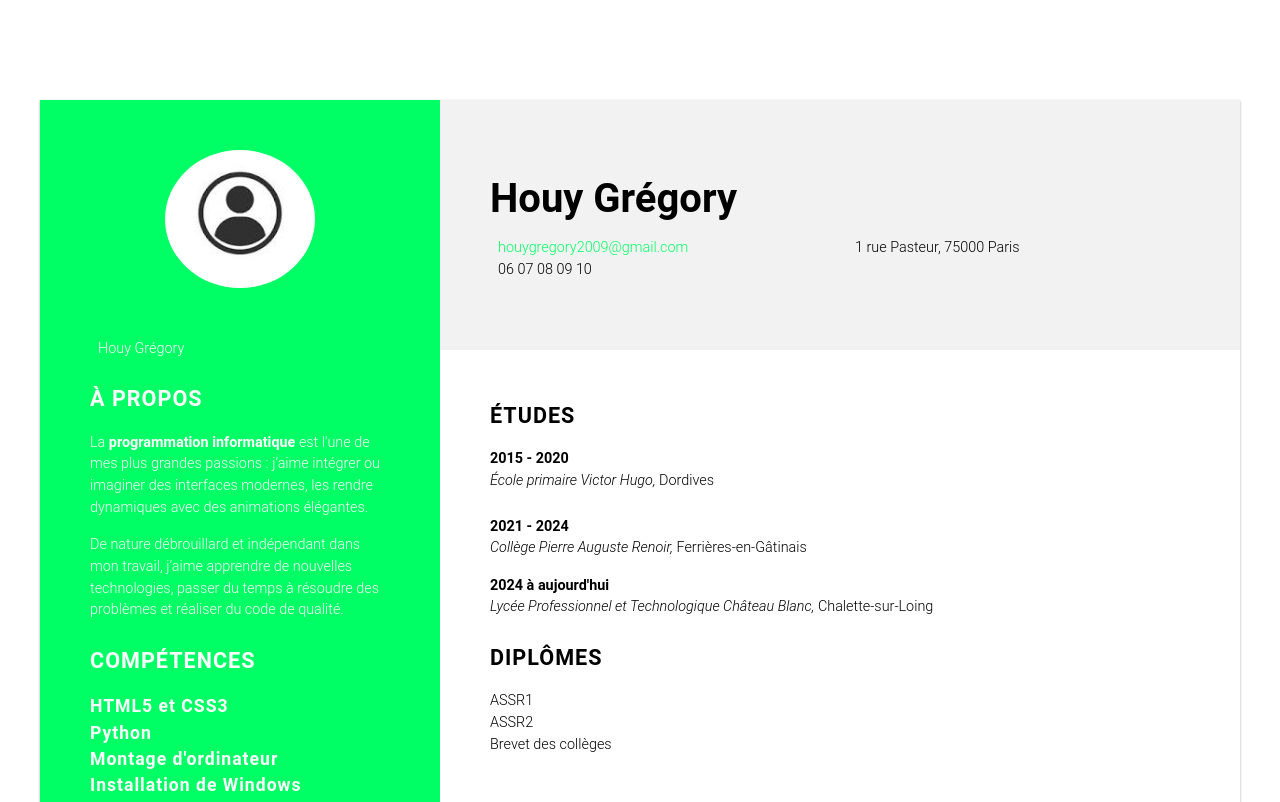
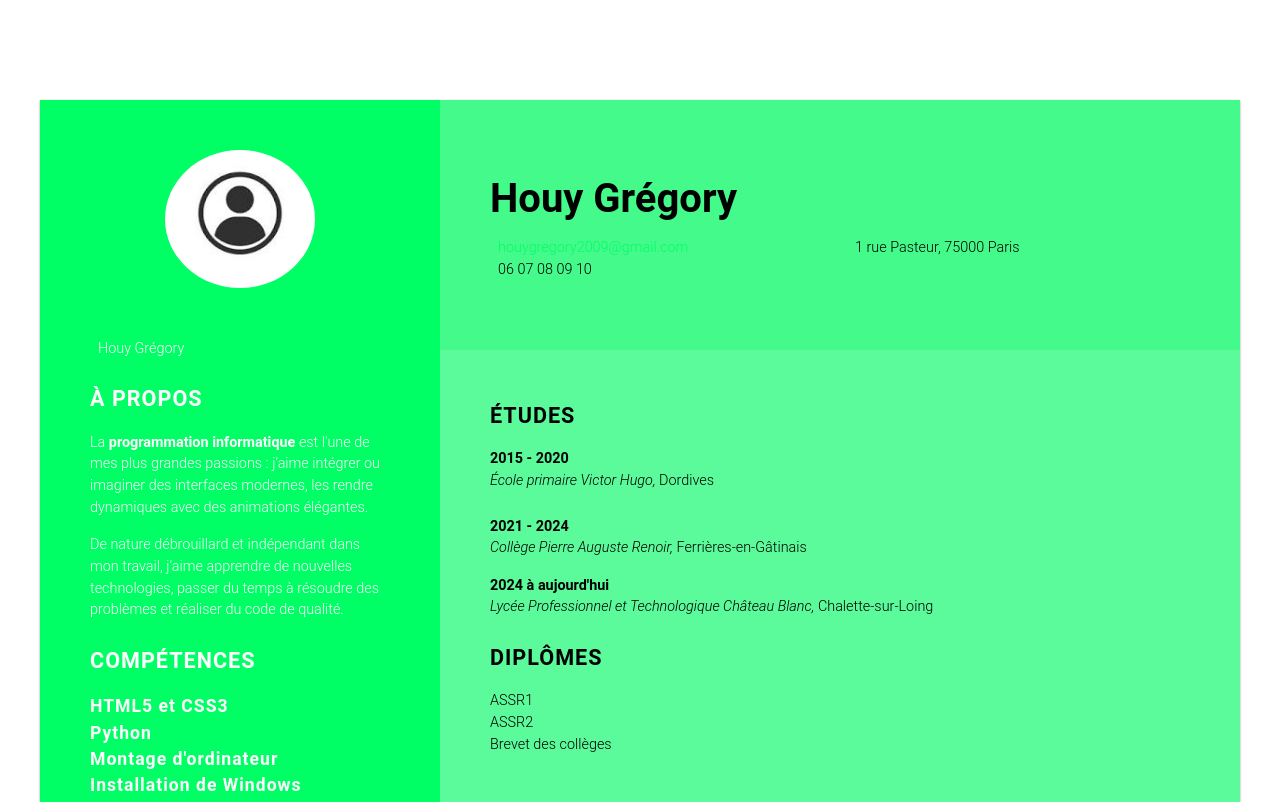
Before and after one commit to gregory-houy/mon-cv, a plain HTML site: page index.html in a window 1280 px wide. Shown: the top 802 px of the page. Drawn offline with Linux system fonts and the light colour scheme.

Commit message:
Update style.css

```diff
--- a/style.css
+++ b/style.css
@@ -103,7 +103,7 @@ h2{
 .header{
   grid-area: header;
   padding: 50px;
-  background-color: #F2F2F2;
+  background-color: #43fa8b;
   display: flex;
   flex-direction: column;
   justify-content: center;
@@ -119,6 +119,7 @@ h2{
 .content{
   grid-area: content;
   padding: 50px;
+  background-color: #5bfa9a;
 }
 
 .experience-list{
```
